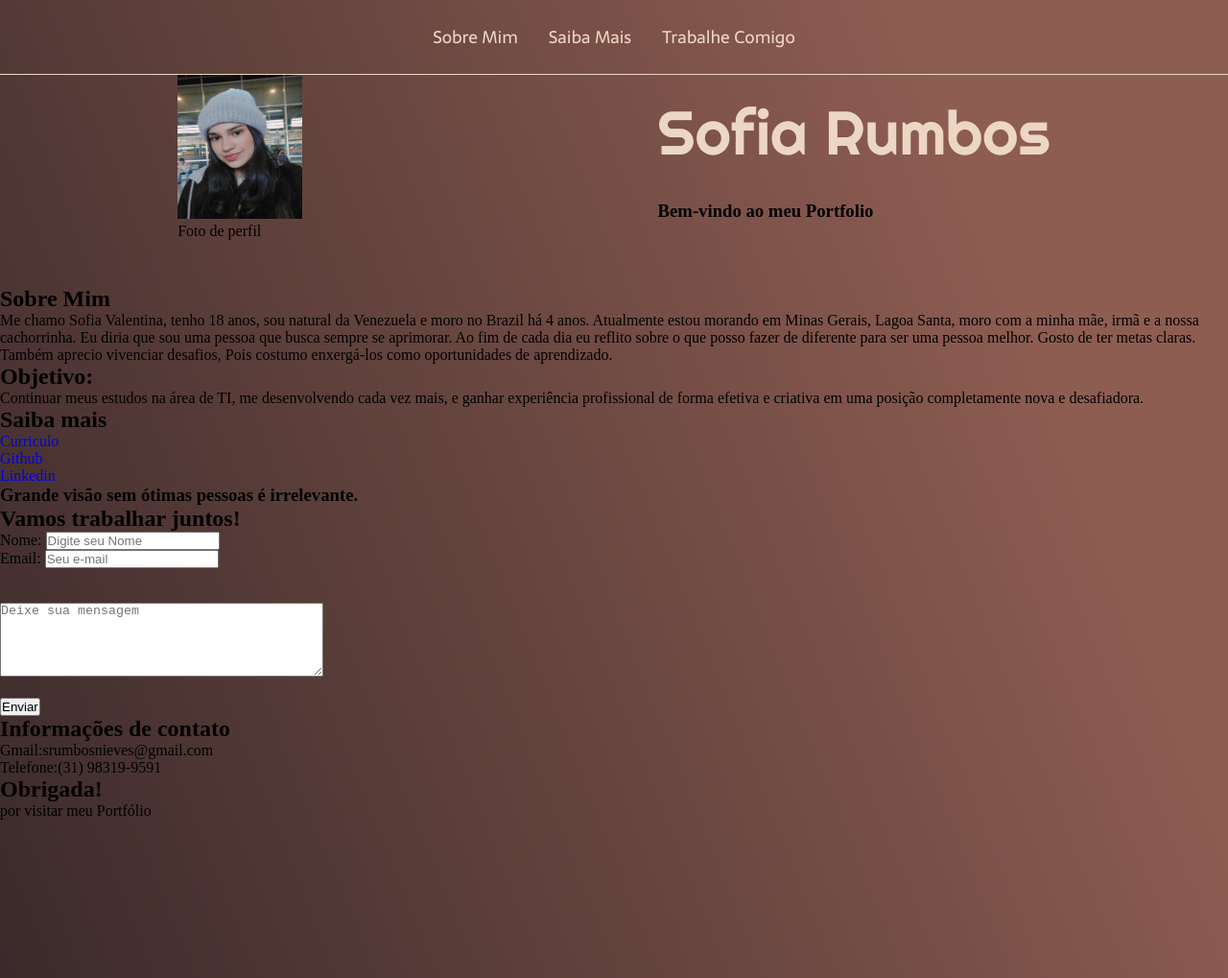
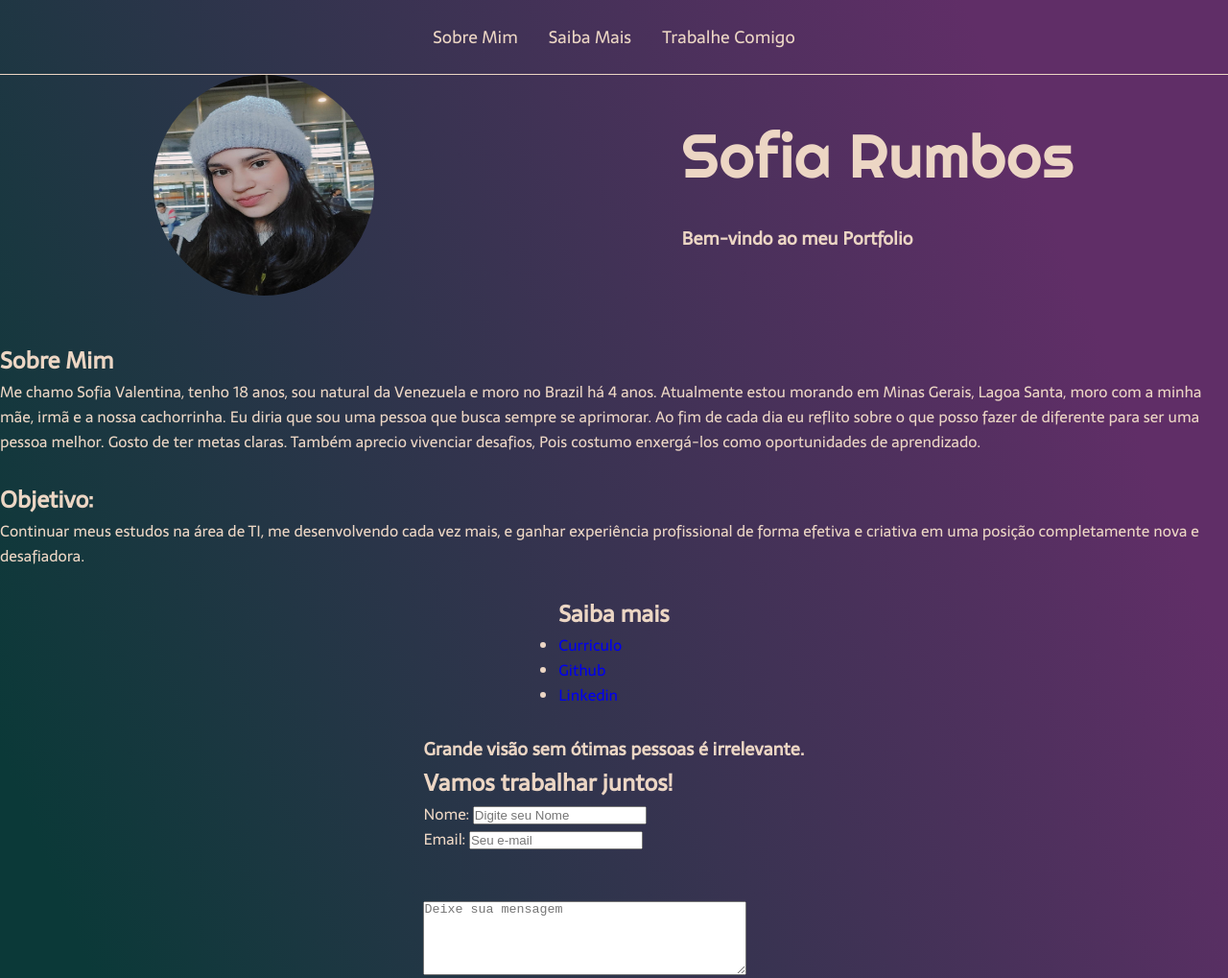
Before and after one commit to Sofia-Valentina/Portfolio-Sofia, a plain HTML site: page index.html in a window 1280 px wide. Shown: the top 1019 px of the page at 96% size. Drawn offline with Linux system fonts and the light colour scheme; files that its build step writes are made by us from their sources; grey boxes are pictures that could not be loaded; files whose address does not match are found by name.

Commit message:
alteracão no css

```diff
--- a/index.html
+++ b/index.html
@@ -5,7 +5,7 @@
     <meta charset="UTF-8">
     <meta name="viewport" content="width=device-width, initial-scale=1.0">
     <title>Portafolio</title>
-    <link rel="stylesheet" type="text/css" href="/style.css" media="screen" />
+    <link rel="stylesheet" type="text/css" href="/Projeto-html/style.css" media="screen" />
  </head>
 
  <body>
@@ -21,31 +21,28 @@
  <body>
      <main class="conteudo">
         <section class="conteudo-principal">
-            <figure>
             <img class="conteudo-principal-imagem" src="/Projeto-html/img/foto de perfil.jpg" alt="Foto de perfil" width="130" height="150">
-             <figcaption>Foto de perfil</figcaption>
-             </figure>
             <div class="conteudo-principal-escrito">
               <h1 class="conteudo-principal-escrito-titulo"> Sofia Rumbos</h1>
               <h3 class="conteudo-principal-escrito-subtitulo">Bem-vindo ao meu Portfolio</h3>
             </div>
        </section>
         </main>
-         <div class="conteudo-secundario">
-            <h2 >Sobre Mim</h2>
+        <section class="conteudo-secundario">
+         <div class="conteudo-secundario-escrito">
+            <h2 class="conteudo-secundario-titulo">Sobre Mim</h2>
              <p>
              Me chamo Sofia Valentina, tenho 18 anos, sou natural da Venezuela e moro no Brazil há 4 anos.
              Atualmente estou morando em Minas Gerais, Lagoa Santa, moro com a minha mãe, irmã e a nossa cachorrinha.
              Eu diria que sou uma pessoa que busca sempre se aprimorar. Ao fim de cada dia eu reflito sobre o que posso fazer de diferente para ser uma pessoa melhor. Gosto de ter metas claras. Também aprecio vivenciar desafios, Pois costumo enxergá-los como oportunidades de aprendizado.
              </p>
          </div>
-       </section>
-       <section class="conteudo-secundario">
+         <div>
            <h2 class="conteudo-secundario-titulo">Objetivo:</h2>
              <p class="conteudo-secundario-paragrafo">
                Continuar meus estudos na área de TI, me desenvolvendo cada vez mais, e ganhar experiência profissional de forma efetiva e criativa em uma posição completamente nova e desafiadora.
              </p>
-       </section>
+         </div>
        <section>
          <h2>Saiba mais</h2>
          <div class="items">
--- a/style.css
+++ b/style.css
@@ -8,7 +8,7 @@
 }
 body {
     font-size: 100%;
-    background: linear-gradient(68.15deg, #2F2325 16.62%, #8E5D52 85.61%);
+    background: linear-gradient(68.15deg, #0b3938 16.62%, #602e67 85.61%);
 }
 
 .cabecalho {
@@ -43,6 +43,12 @@ body {
     justify-content: space-around;
 }
 
+.conteudo-principal-imagem{
+    border-radius: 50%;
+    height: 230px;
+    width: 230px;
+
+}
 .conteudo-principal-escrito {
     display: flex;
     flex-direction: column;
@@ -54,3 +60,19 @@ body {
     font-size: 64px;
     color: rgba(236, 214, 196, 1);
 }
+
+.conteudo-principal-escrito-subtitulo {
+    font-family: "Sarala",sans-serif ;
+    color: rgba(236, 214, 196, 1);
+}
+
+ .conteudo-secundario {
+    display: flex;
+    flex-direction: column;
+    align-items: center;
+    gap: 28px;
+    margin-top: 48px;
+    justify-content: space-around;
+    font-family: "sarala", sans-serif;
+    color: rgba(236, 214, 196, 1);
+ }
```
Lines whose indentation alone changed are shown as unchanged.
